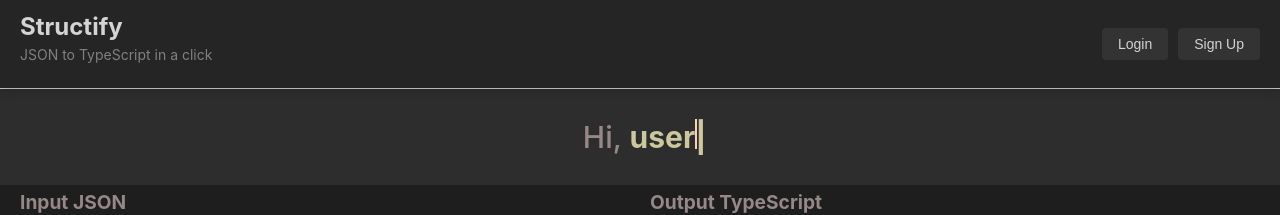
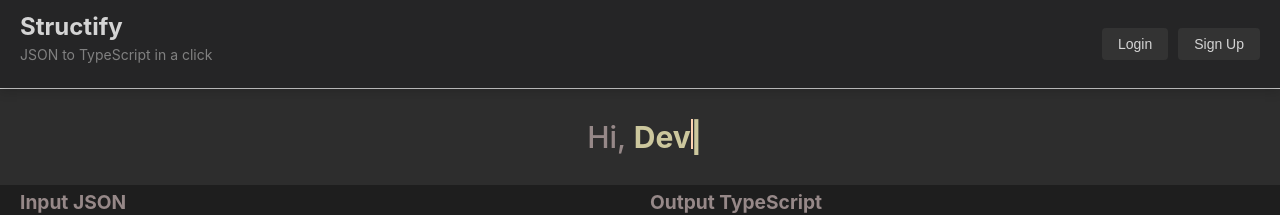
Before and after one commit to Amyth0007/structifyy, a React (Create React App) app: page / in a window 1280 px wide. Shown: the top 215 px of the page. Built offline with nearby package versions, Linux system fonts and the light colour scheme.

Commit message:
user replaced with dev

```diff
--- a/src/components/Nav/Navbar.js
+++ b/src/components/Nav/Navbar.js
@@ -1,10 +1,10 @@
 import React, { useEffect, useState } from 'react';
 import { useNavigate } from 'react-router-dom';
-import { ReactComponent as MenuIcon } from '../../assets/menu.svg';
 import { ReactComponent as Dark } from '../../assets/dark.svg';
 import { ReactComponent as Light } from '../../assets/light.svg';
+import { ReactComponent as MenuIcon } from '../../assets/menu.svg';
+import { environments } from '../../environments/environments';
 import './Navbar.css';
-import { environments } from '../../environments/environments';
 
 const Navbar = ({ isDarkMode, toggleTheme, isLoggedIn, onLogout }) => {
   const navigate = useNavigate();
@@ -101,7 +101,7 @@
         <p>
           Hi,{' '}
           <span className="username">
-            {user ? displayedUsername : 'user'}
+            {user ? displayedUsername : 'Dev'}
             {showCursor && <span className="cursor">|</span>}
           </span>
         </p>
```
